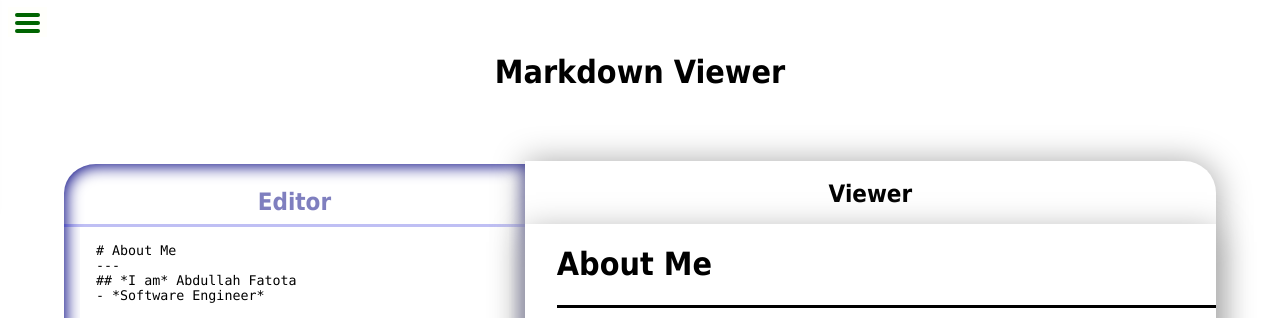
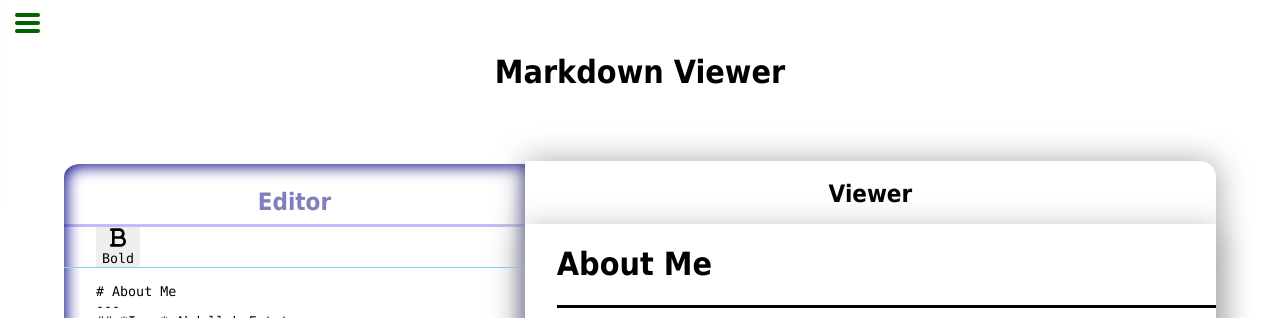
Before and after one commit to new-AF/react-markown-previewer, a React (Vite) app: page / in a window 1280 px wide. Shown: the top 318 px of the page. Built offline with nearby package versions, Linux system fonts and the light colour scheme.

Commit message:
add ./src/components/Button.css ./src/components/Controls.css ./src/components/Edit.jsx ./src/assets/bold-solid.svg
add components Button and Controls their .css

add bolden icon

reduce edit preview border radius

```diff
--- a/app.css
+++ b/app.css
@@ -1,6 +1,12 @@
 :root {
     --sans-serif: Tahoma, Verdana, Arial, sans-serif;
     --mono: "Lucida Console", Consolas, monospace;
+
+    /*  edit border radius*/
+    --edit-br: 1rem;
+
+    /* preview-div border radius */
+    --preview-div-br: 1rem;
 }
 * {
     border: 0px solid black;
@@ -38,21 +44,25 @@ body {
     grid-column: 1;
     resize: none;
     display: grid;
-    grid-template-rows: auto 1fr;
+
+    grid-template-rows: auto auto 1fr;
+    grid-template-areas:
+        "edit-header"
+        "edit-controls"
+        "edit-textarea";
+
     align-content: stretch;
     align-items: stretch;
 
     border-top: medium solid transparent;
-    /* border-right: medium dashed lightblue; */
-    /* border-left: medium solid lightgray; */
-
-    /* border-bottom: medium solid lightgray; */
-    border-top-left-radius: 2rem !important;
-    border-bottom-left-radius: 2rem !important;
+    border-top-left-radius: var(--edit-br) !important;
+    border-bottom-left-radius: var(--edit-br) !important;
 
     box-shadow: 1px 1px 1rem 1px navy inset;
 }
+
 #edit-header {
+    grid-area: edit-header;
     text-align: center;
 
     margin: 0;
@@ -64,14 +74,12 @@ body {
     font-family: var(--sans-serif);
 }
 #editor {
+    grid-area: edit-textarea;
     resize: none;
     padding: 1rem 1rem;
     margin: 0 1rem;
     margin-bottom: 1rem;
-    /* border-radius: 1rem; */
-    /* border-top-left-radius: 1rem; */
     border-bottom-left-radius: 2rem;
-    /* box-shadow: 1px 1px 5px 10px navajowhite; */
 }
 #editor:focus-visible {
     outline: none;
@@ -81,7 +89,7 @@ body {
 #preview-div {
     border-top: medium solid transparent;
 
-    border-top-right-radius: 2rem;
+    border-top-right-radius: var(--preview-div-br);
 
     box-shadow: 1px 1px 2rem 1px darkgray;
 }
@@ -153,7 +161,7 @@ Prism.js puts on elements it produces.
         grid-row: 2;
         box-shadow: -0em -1em 2em -0.5em darkgray;
         border: none;
-        border-top-right-radius: 2rem;
+        border-top-right-radius: var(--edit-br);
         border-bottom-left-radius: 0 !important;
         border-bottom-right-radius: 0 !important;
 
@@ -168,7 +176,7 @@ Prism.js puts on elements it produces.
     #preview-div {
         box-shadow: -0em 1em 2em -0.1em darkgray;
         border: none;
-        border-top-left-radius: 2rem;
+        border-top-left-radius: var(--preview-div-br);
     }
     #preview {
         grid-column: 1;
--- /dev/null
+++ b/src/components/Button.css
@@ -0,0 +1,10 @@
+.button {
+    cursor: pointer;
+    display: grid;
+
+    background-repeat: no-repeat;
+    background-position: center top;
+}
+.button:hover {
+    backdrop-filter: brightness(0.8);
+}
--- /dev/null
+++ b/src/components/Controls.css
@@ -0,0 +1,8 @@
+:root {
+    --padding-left: 2rem;
+}
+#controls {
+    grid-area: edit-controls;
+    border-bottom: thin solid lightskyblue;
+    padding-left: var(--padding-left);
+}
--- a/src/components/Edit.jsx
+++ b/src/components/Edit.jsx
@@ -1,6 +1,33 @@
-import React from "react";
+import { React, useRef } from "react";
+import boldIconPath from "../assets/bold-solid.svg";
+
+import "./Controls.css";
+import "./Button.css";
+
+function Button({ text, imagePath }) {
+    // get reference to current object
+    const ref = useRef(null);
+    const backgroundSize = "1rem";
+
+    const style = {
+        backgroundImage: `url(${imagePath}`,
+        backgroundSize: backgroundSize,
+        /* move the text below the icon, only if there is text */
+        paddingTop: text === undefined ? 0 : `calc(${backgroundSize} + 0.5rem)`,
+    };
+    return (
+        <button className="button" style={style} ref={ref}>
+            {text}
+        </button>
+    );
+}
+
+function Controls({ children }) {
+    return <section id="controls">{children}</section>;
+}
 
 const Edit = (props) => {
+    function onFocus(event) {}
     const {
         id,
         headerId,
@@ -19,6 +46,9 @@ const Edit = (props) => {
             <h2 id={headerId} style={headerStyle}>
                 Editor
             </h2>
+            <Controls>
+                <Button imagePath={boldIconPath} text="Bold" />
+            </Controls>
             <textarea
                 id={textareaId}
                 style={textareaStyle}
```
Also changed, not shown: src/assets/bold-solid.svg (added).
